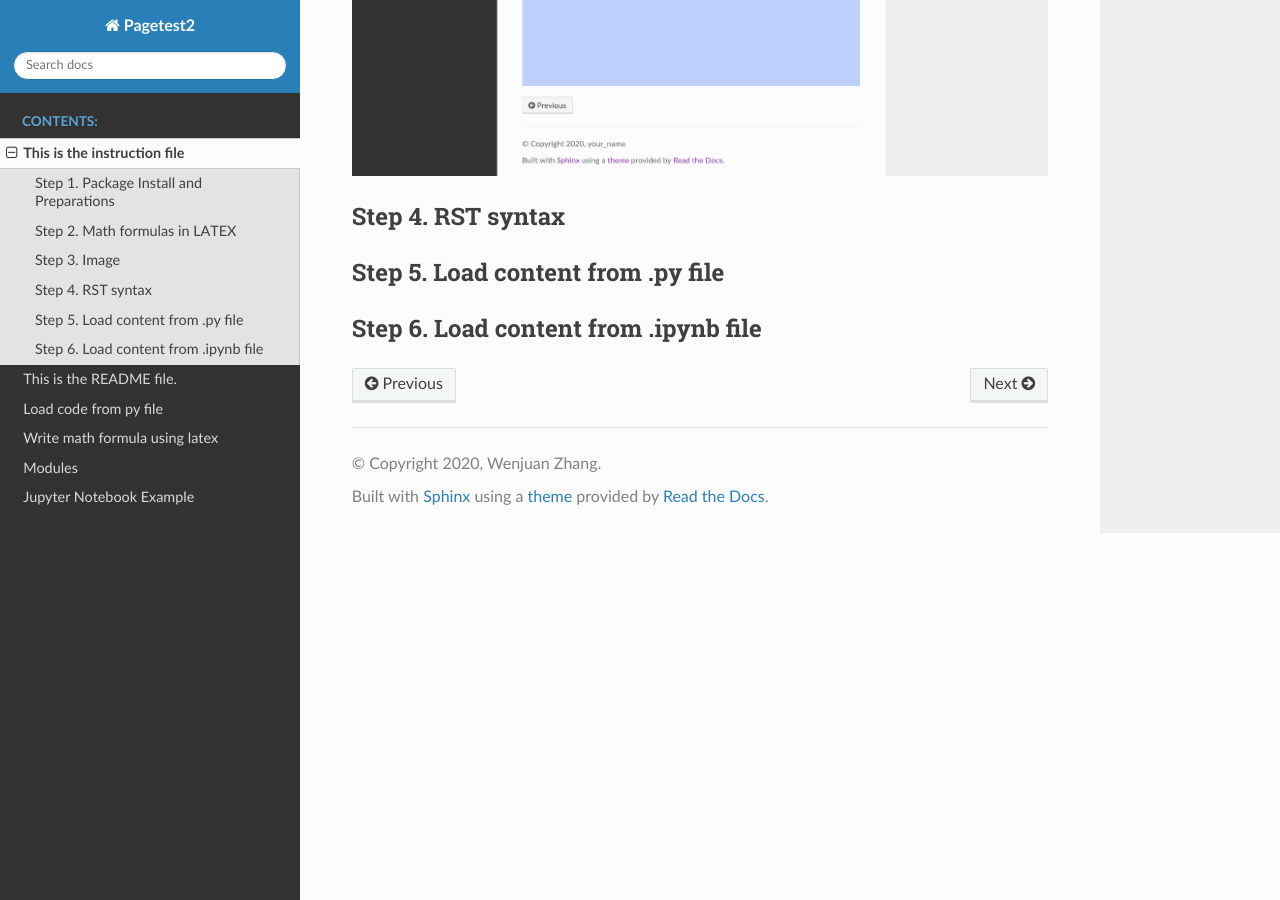
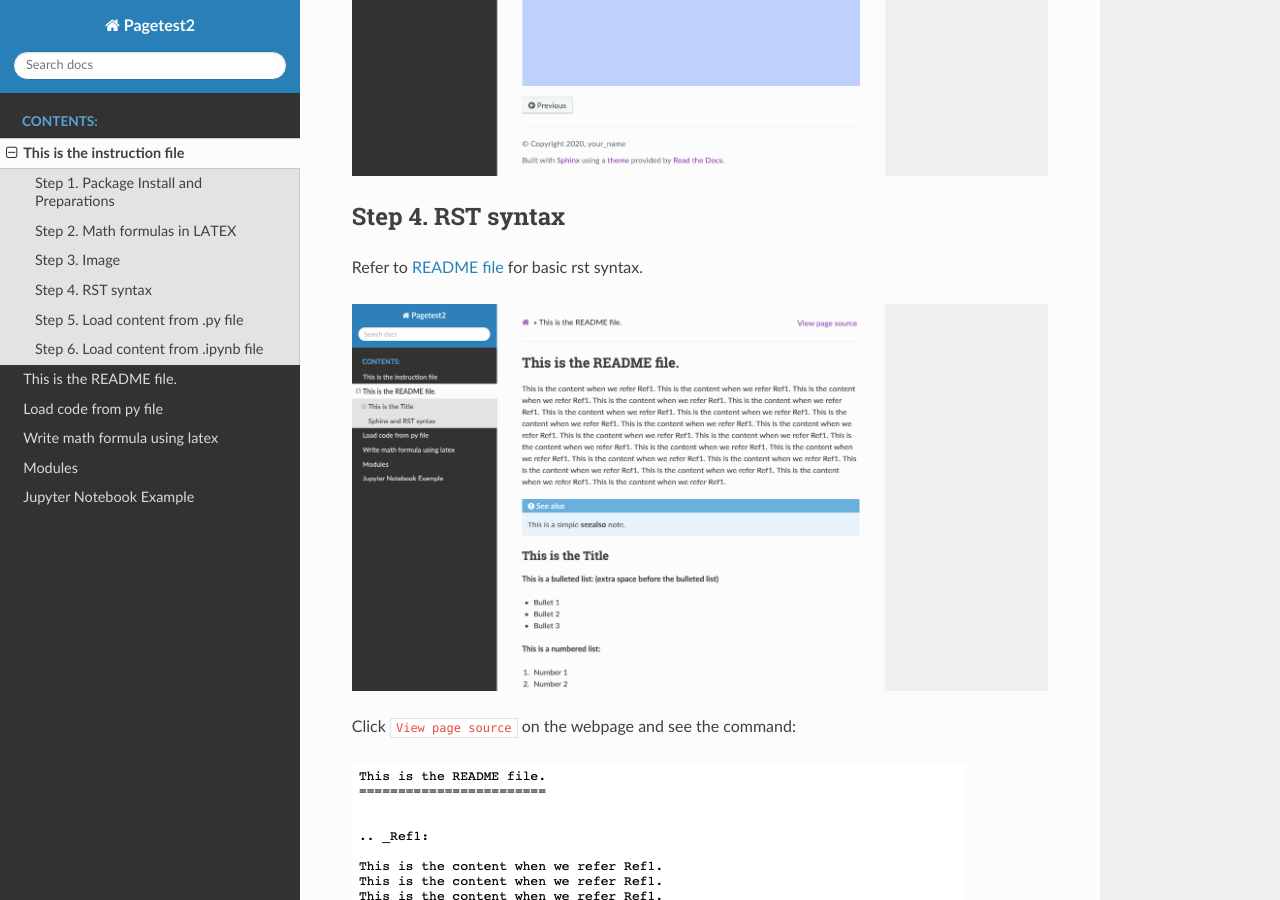
Before and after one commit to User-zwj/pagetest2, a Sphinx documentation site: the page built from docs/instruction.rst, in a window 1280 px wide and 900 px high, scrolled down 5237 px. Built offline with Sphinx 7.4.7 and the Read the Docs theme 2.0.0, drawn with Linux system fonts in a browser that asks for light colours.

Commit message:
Finish step4 in instruction.rst

```diff
--- a/docs/instruction.rst
+++ b/docs/instruction.rst
@@ -136,6 +136,14 @@ Step 4. RST syntax
 ##################
 
 
+Refer to :doc:`README file <readme>` for basic rst syntax.
+
+.. image:: _static/images/web_readme.png
+
+Click ``View page source`` on the webpage and see the command:
+
+.. image:: _static/images/web_readme_code.png
+
 Step 5. Load content from .py file
 ##################################
 
```
Also changed, not shown: docs/_static/images/web_readme.png (added), docs/_static/images/web_readme_code.png (added).
